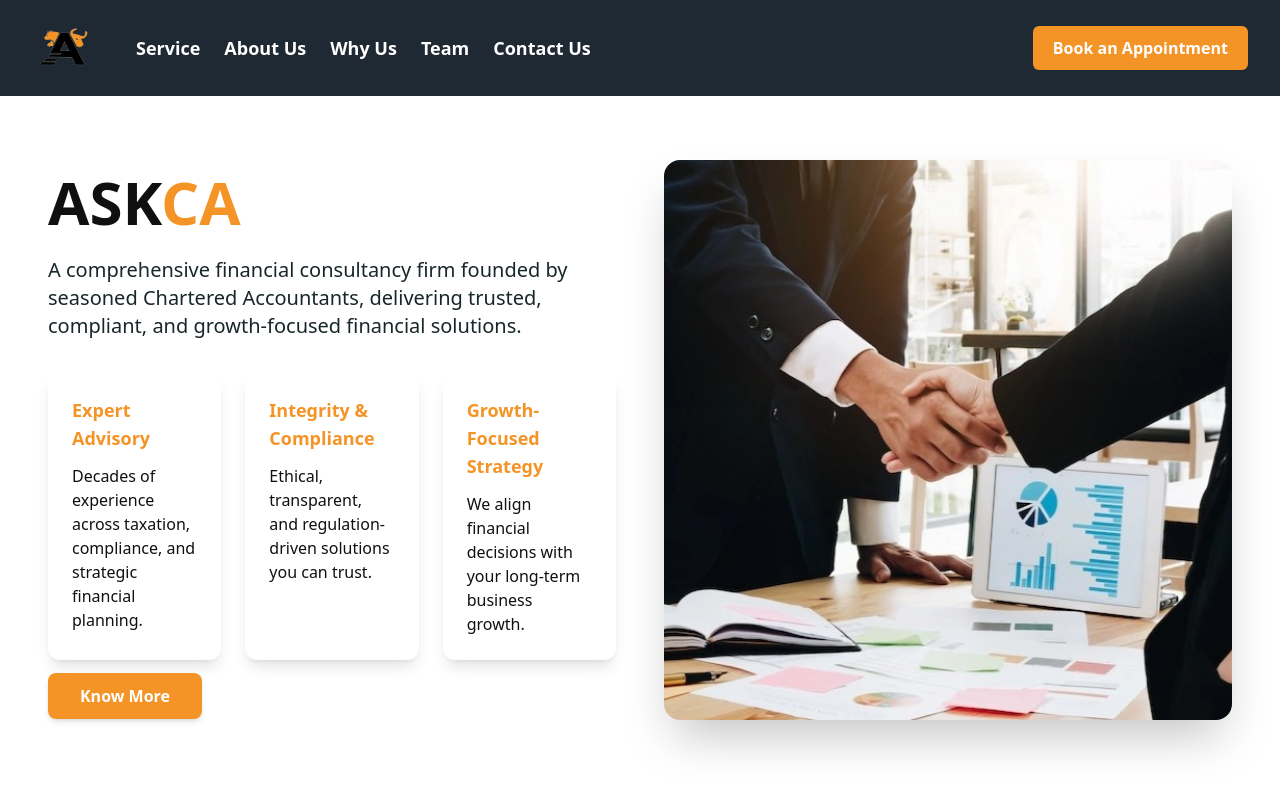
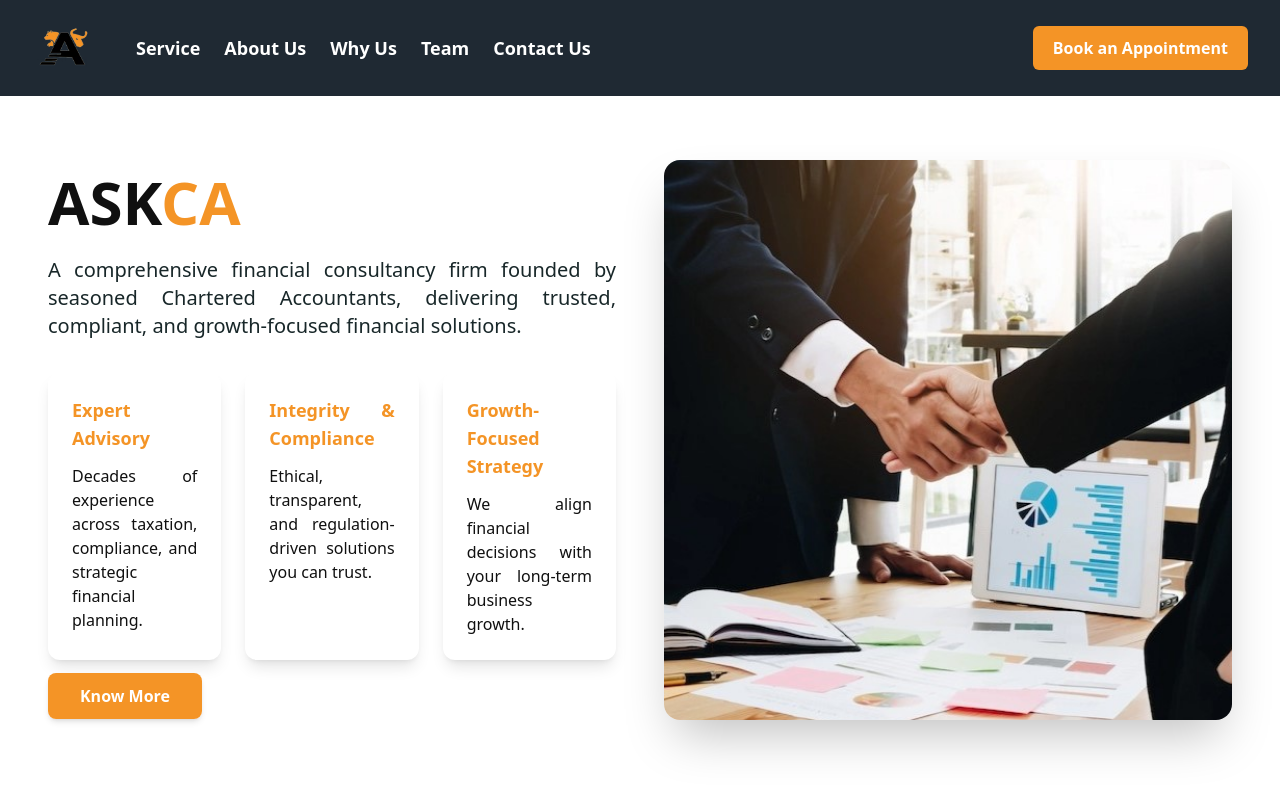
Before and after one commit to Peehu1308/Askca_website, a React (Vite) app: page / in a window 1280 px wide. Shown: the top 800 px of the page. Built offline with nearby package versions, Linux system fonts and the light colour scheme.

Commit message:
Update App.css

```diff
--- a/src/App.css
+++ b/src/App.css
@@ -0,0 +1,4 @@
+body{
+    text-align: justify;
+    align-items: center;
+}
```
